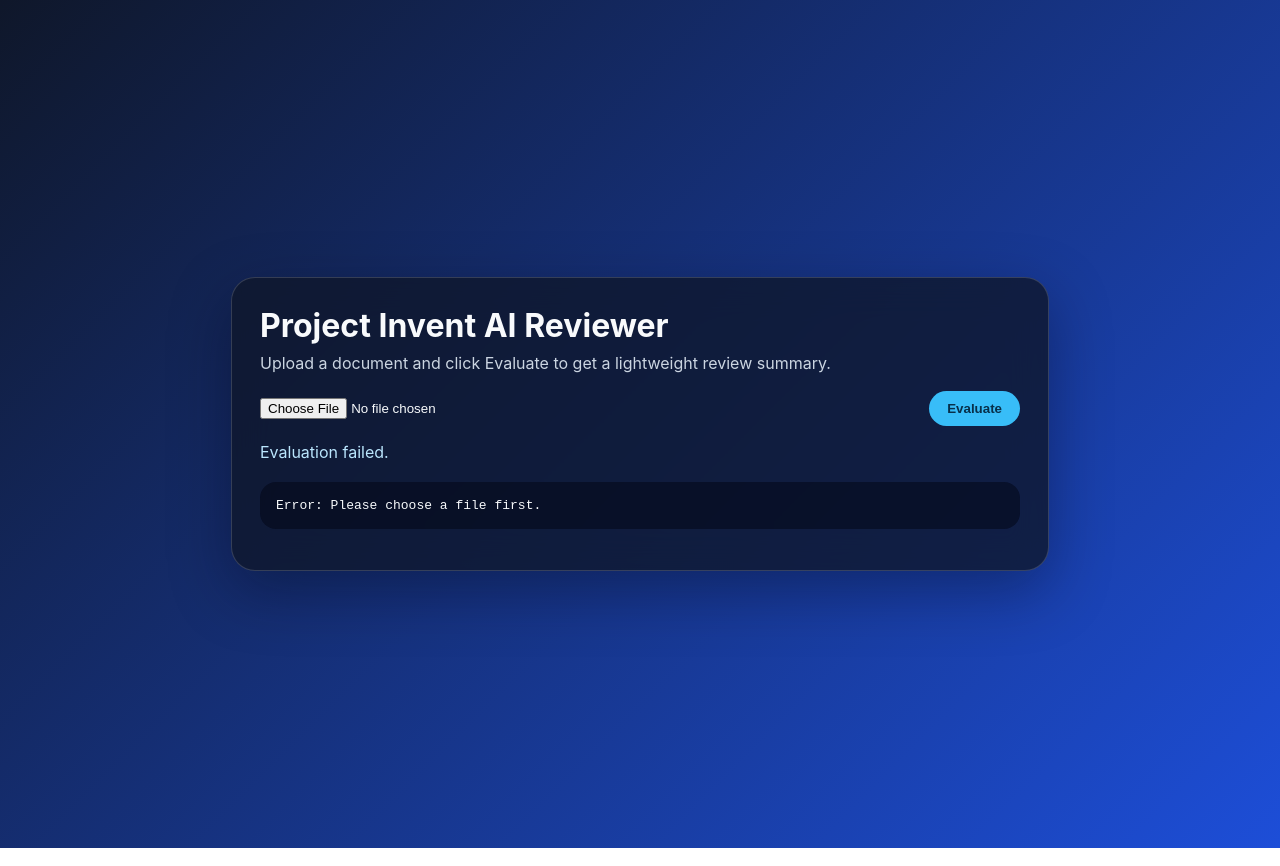
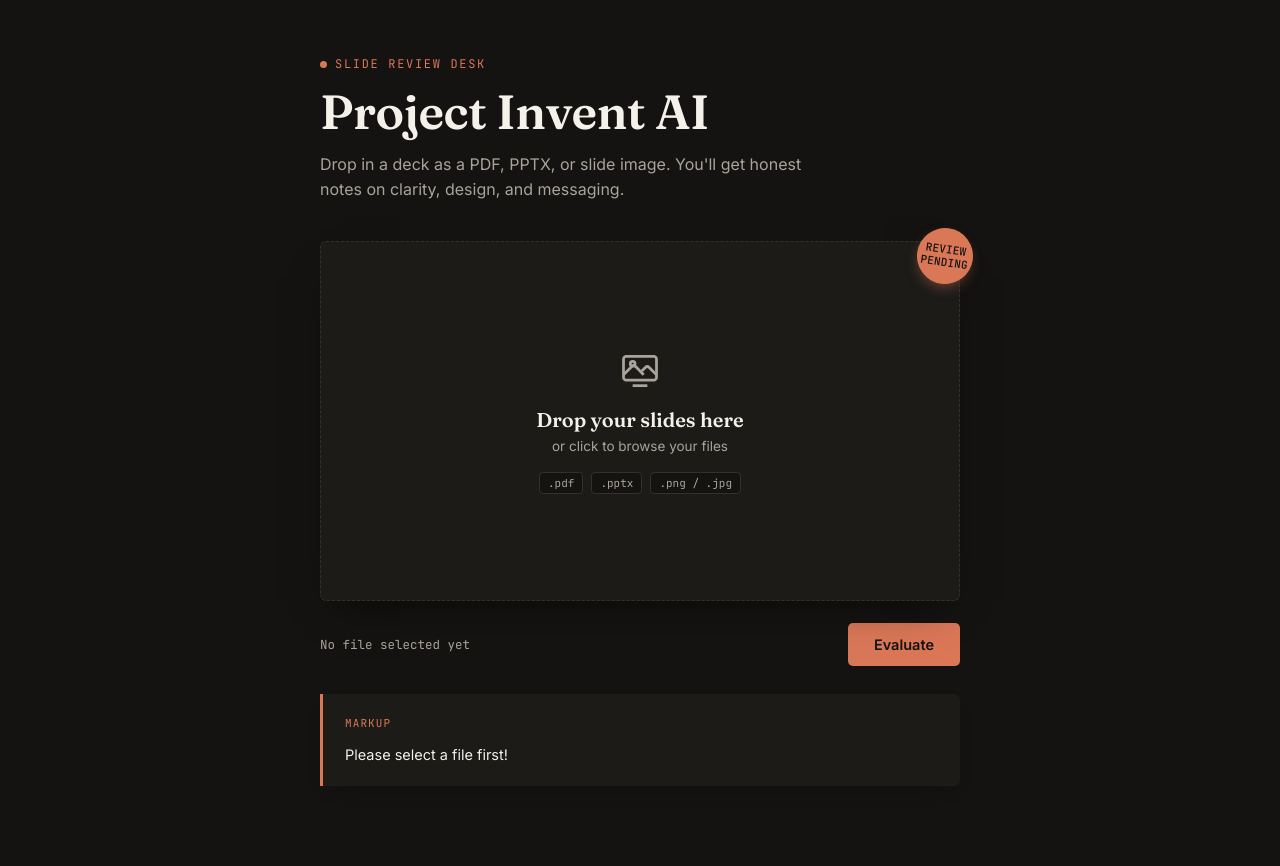
Before and after one commit to codeday-labs/project-invent-ai-reviewer, a website: page index.html in a window 1280 px wide. Both pictures are taken after a click on the button "Evaluate". Drawn offline with Linux system fonts and the light colour scheme.

Commit message:
Add files via upload

```diff
--- a/index.html
+++ b/index.html
@@ -1,146 +1,365 @@
 <!DOCTYPE html>
 <html lang="en">
 <head>
-    <meta charset="UTF-8" />
-    <meta name="viewport" content="width=device-width, initial-scale=1.0" />
-    <title>Project Invent AI Reviewer</title>
+<meta charset="UTF-8">
+<meta name="viewport" content="width=device-width, initial-scale=1.0">
+<title>Presentation Reviewer</title>
+<link rel="preconnect" href="https://fonts.googleapis.com">
+<link href="https://fonts.googleapis.com/css2?family=Fraunces:opsz,wght@9..144,400;9..144,600;9..144,700&family=Inter:wght@400;500;600&family=JetBrains+Mono:wght@400;500&display=swap" rel="stylesheet">
 <style>
-      :root {
-        color-scheme: light dark;
-        font-family: Inter, system-ui, -apple-system, BlinkMacSystemFont, "Segoe UI", sans-serif;
+  :root{
+    --bg:#141311;
+    --bg-panel:#1C1B18;
+    --line:#33312C;
+    --cream:#F4F0EA;
+    --cream-dim:#A9A499;
+    --clay:#D97757;
   }
-      body {
-        margin: 0;
-        min-height: 100vh;
-        background: linear-gradient(135deg, #0f172a, #1d4ed8);
-        color: #f8fafc;
-        display: grid;
-        place-items: center;
-        padding: 24px;
+
+  *{ box-sizing:border-box; }
+  html,body{ margin:0; padding:0; }
+
+  body{
+    background:var(--bg);
+    color:var(--cream);
+    font-family:'Inter', sans-serif;
+    min-height:100vh;
+    display:flex;
+    flex-direction:column;
+    align-items:center;
+    padding:56px 24px 80px;
   }
-      .card {
-        width: min(760px, 100%);
-        background: rgba(15, 23, 42, 0.78);
-        border: 1px solid rgba(255, 255, 255, 0.16);
-        border-radius: 24px;
-        padding: 28px;
-        box-shadow: 0 20px 60px rgba(2, 6, 23, 0.35);
-        backdrop-filter: blur(18px);
+
+  header{
+    max-width:640px;
+    width:100%;
+    text-align:left;
+    margin-bottom:40px;
   }
-      h1 {
-        margin: 0 0 8px;
-        font-size: 2rem;
+
+  .eyebrow{
+    font-family:'JetBrains Mono', monospace;
+    font-size:12px;
+    letter-spacing:0.14em;
+    text-transform:uppercase;
+    color:var(--clay);
+    display:flex;
+    align-items:center;
+    gap:8px;
+    margin-bottom:14px;
   }
-      p {
-        margin: 0 0 18px;
-        color: #cbd5e1;
+  .eyebrow::before{
+    content:"";
+    width:7px;
+    height:7px;
+    border-radius:50%;
+    background:var(--clay);
+    display:inline-block;
   }
-      .controls {
-        display: flex;
-        flex-wrap: wrap;
-        gap: 12px;
-        align-items: center;
+
+  h1{
+    font-family:'Fraunces', serif;
+    font-optical-sizing:auto;
+    font-weight:600;
+    font-size:clamp(34px, 5vw, 48px);
+    line-height:1.08;
+    margin:0 0 14px;
+    letter-spacing:-0.01em;
+    color:var(--cream);
   }
-      input[type="file"] {
-        flex: 1;
+  h1 em{
+    font-style:italic;
+    font-weight:400;
+    color:var(--clay);
   }
-      button {
-        border: none;
-        border-radius: 999px;
-        padding: 10px 18px;
-        font-weight: 600;
-        cursor: pointer;
-        background: #38bdf8;
-        color: #082f49;
+
+  header p{
+    font-size:16px;
+    line-height:1.55;
+    color:var(--cream-dim);
+    max-width:52ch;
+    margin:0;
   }
-      button:hover {
-        filter: brightness(1.05);
+
+  main{
+    width:100%;
+    max-width:640px;
   }
-      .status {
-        margin-top: 16px;
-        color: #bae6fd;
-        min-height: 24px;
+
+  .slide-frame{
+    position:relative;
+    background:var(--bg-panel);
+    border-radius:6px;
+    box-shadow:0 18px 40px -18px rgba(0,0,0,0.6);
+    aspect-ratio:16/9;
+    display:flex;
+    flex-direction:column;
+    align-items:center;
+    justify-content:center;
+    text-align:center;
+    padding:32px;
+    border:1.5px dashed var(--line);
+    transition:border-color 0.2s ease, transform 0.2s ease, box-shadow 0.2s ease;
+    cursor:pointer;
   }
-      pre {
-        margin-top: 16px;
-        padding: 16px;
-        border-radius: 16px;
-        background: rgba(2, 6, 23, 0.55);
-        overflow-x: auto;
-        white-space: pre-wrap;
-        word-break: break-word;
+  .slide-frame:hover, .slide-frame.drag-active{
+    border-color:var(--clay);
+    transform:translateY(-2px);
+    box-shadow:0 22px 44px -16px rgba(0,0,0,0.7);
   }
-      .meta {
-        color: #94a3b8;
-        font-size: 0.95rem;
-        margin-top: 8px;
+
+  .slide-frame .corner-stamp{
+    position:absolute;
+    top:-14px;
+    right:-14px;
+    width:56px;
+    height:56px;
+    border-radius:50%;
+    background:var(--clay);
+    color:var(--bg);
+    display:flex;
+    align-items:center;
+    justify-content:center;
+    font-family:'JetBrains Mono', monospace;
+    font-size:11px;
+    font-weight:500;
+    letter-spacing:0.02em;
+    transform:rotate(8deg);
+    box-shadow:0 6px 14px -4px rgba(217,119,87,0.5);
+    line-height:1.2;
+    text-align:center;
+  }
+
+  .slide-frame .icon{
+    width:44px;
+    height:44px;
+    margin-bottom:14px;
+    color:var(--cream-dim);
+  }
+
+  .slide-frame .primary-copy{
+    font-family:'Fraunces', serif;
+    font-size:20px;
+    font-weight:600;
+    margin:0 0 6px;
+    color:var(--cream);
+  }
+  .slide-frame .secondary-copy{
+    font-size:13.5px;
+    color:var(--cream-dim);
+    margin:0;
+  }
+  .slide-frame .secondary-copy .filename{
+    color:var(--clay);
+    font-family:'JetBrains Mono', monospace;
+    font-weight:500;
+  }
+
+  input[type="file"]{ display:none; }
+
+  .filetypes{
+    display:flex;
+    gap:8px;
+    margin-top:18px;
+  }
+  .filetypes span{
+    font-family:'JetBrains Mono', monospace;
+    font-size:11px;
+    color:var(--cream-dim);
+    border:1px solid var(--line);
+    border-radius:4px;
+    padding:3px 8px;
+    background:var(--bg);
+  }
+
+  .controls{
+    display:flex;
+    align-items:center;
+    justify-content:space-between;
+    gap:16px;
+    margin-top:22px;
+  }
+
+  .file-status{
+    font-family:'JetBrains Mono', monospace;
+    font-size:12.5px;
+    color:var(--cream-dim);
+    flex:1;
+    min-width:0;
+    overflow:hidden;
+    text-overflow:ellipsis;
+    white-space:nowrap;
+  }
+
+  button#uploadBtn{
+    font-family:'Inter', sans-serif;
+    font-weight:600;
+    font-size:14.5px;
+    color:var(--bg);
+    background:var(--clay);
+    border:none;
+    border-radius:5px;
+    padding:13px 26px;
+    cursor:pointer;
+    transition:background 0.15s ease, transform 0.1s ease;
+    white-space:nowrap;
+    flex-shrink:0;
+  }
+  button#uploadBtn:hover{ background:#E38B6C; }
+  button#uploadBtn:active{ transform:scale(0.97); }
+  button#uploadBtn:focus-visible{
+    outline:2px solid var(--clay);
+    outline-offset:2px;
+  }
+
+  #loading{
+    margin-top:18px;
+    font-family:'Inter', sans-serif;
+    font-size:14.5px;
+    line-height:1.5;
+    color:var(--cream-dim);
+    display:none;
+    align-items:center;
+    gap:10px;
+  }
+  #loading.active{
+    display:inline-flex;
+  }
+  #loading .dot{
+    width:8px;
+    height:8px;
+    border-radius:50%;
+    background:var(--clay);
+    animation:blink 1.2s infinite ease-in-out;
+  }
+  #loading .dot:nth-child(2){ animation-delay:0.2s; }
+  #loading .dot:nth-child(3){ animation-delay:0.4s; }
+
+  @keyframes blink{
+    0%,80%,100%{ opacity:0.2; transform:scale(1); }
+    40%{ opacity:1; transform:scale(1.3); }
+  }
+
+  #result{
+    margin-top:28px;
+    min-height:0;
+    font-family:'Inter', sans-serif;
+    font-size:14.5px;
+    line-height:1.65;
+    color:var(--cream);
+    white-space:pre-wrap;
+  }
+  #result:not(:empty){
+    background:var(--bg-panel);
+    border-left:3px solid var(--clay);
+    border-radius:0 6px 6px 0;
+    padding:20px 22px;
+    box-shadow:0 8px 24px -16px rgba(0,0,0,0.6);
+    animation:markup-in 0.35s ease both;
+  }
+  #result:not(:empty)::before{
+    content:"Markup";
+    display:block;
+    font-family:'JetBrains Mono', monospace;
+    font-size:11px;
+    letter-spacing:0.1em;
+    text-transform:uppercase;
+    color:var(--clay);
+    margin-bottom:10px;
+  }
+
+  @keyframes markup-in{
+    from{ opacity:0; transform:translateY(6px); }
+    to{ opacity:1; transform:translateY(0); }
+  }
+
+  @media (prefers-reduced-motion: reduce){
+    *{ animation-duration:0.001ms !important; transition-duration:0.001ms !important; }
+  }
+
+  @media (max-width:480px){
+    .controls{ flex-direction:column; align-items:stretch; }
+    button#uploadBtn{ width:100%; }
   }
 </style>
 </head>
 <body>
-    <main class="card">
-      <h1>Project Invent AI Reviewer</h1>
-      <p>Upload a document and click Evaluate to get a lightweight review summary.</p>
+
+  <header>
+    <div class="eyebrow">Slide Review Desk</div>
+    <h1>Project Invent AI
+    </h1>
+    <p>Drop in a deck as a PDF, PPTX, or slide image. You'll get honest notes on clarity, design, and messaging.</p>
+  </header>
+
+  <main>
+    <label class="slide-frame" id="dropZone" for="fileInput">
+      <div class="corner-stamp">REVIEW<br>PENDING</div>
+      <svg class="icon" viewBox="0 0 24 24" fill="none" stroke="currentColor" stroke-width="1.5">
+        <rect x="3" y="4" width="18" height="13" rx="1.5"/>
+        <path d="M3 14l4.5-4.5a1.5 1.5 0 0 1 2.1 0L14 14"/>
+        <path d="M13 12l1.9-1.9a1.5 1.5 0 0 1 2.1 0L21 14"/>
+        <circle cx="8" cy="8" r="1.3"/>
+        <path d="M8 20h8"/>
+      </svg>
+      <p class="primary-copy" id="primaryCopy">Drop your slides here</p>
+      <p class="secondary-copy" id="secondaryCopy">or click to browse your files</p>
+      <div class="filetypes">
+        <span>.pdf</span>
+        <span>.pptx</span>
+        <span>.png / .jpg</span>
+      </div>
+    </label>
+    <input type="file" id="fileInput" accept=".pdf,.pptx,.png,.jpg,.jpeg">
+
     <div class="controls">
-        <input id="fileInput" type="file" />
-        <button id="evaluateButton" type="button">Evaluate</button>
+      <span class="file-status" id="fileStatus">No file selected yet</span>
+      <button id="uploadBtn">Evaluate</button>
     </div>
-      <div class="status" id="status">Choose a file to begin.</div>
-      <div class="meta" id="meta"></div>
-      <pre id="result">No evaluation yet.</pre>
+
+    <div id="loading"><span>Claude is thinking</span><span class="dot"></span><span class="dot"></span><span class="dot"></span></div>
+    <div id="result"></div>
   </main>
 
   <script>
-      const fileInput = document.getElementById("fileInput");
-      const evaluateButton = document.getElementById("evaluateButton");
-      const statusEl = document.getElementById("status");
-      const metaEl = document.getElementById("meta");
-      const resultEl = document.getElementById("result");
+    const fileInput = document.getElementById('fileInput');
+    const dropZone = document.getElementById('dropZone');
+    const fileStatus = document.getElementById('fileStatus');
+    const secondaryCopy = document.getElementById('secondaryCopy');
 
-      const endpoint = (window.location.hostname === "localhost" || window.location.hostname === "127.0.0.1")
-        ? "/api/review"
-        : "https://codeday-labs.github.io/project-invent-ai-reviewer/api/review.json";
-
-      async function readFile(file) {
-        if (!file) {
-          throw new Error("Please choose a file first.");
+    function reflectFile(file){
+      if(file){
+        fileStatus.textContent = file.name;
+        secondaryCopy.innerHTML = 'Selected: <span class="filename">' + file.name + '</span>';
+      } else {
+        fileStatus.textContent = 'No file selected yet';
+        secondaryCopy.textContent = 'or click to browse your files';
       }
-        const text = await file.text();
-        return {
-          fileName: file.name,
-          size: file.size,
-          content: text,
-        };
     }
 
-      evaluateButton.addEventListener("click", async () => {
-        try {
-          statusEl.textContent = "Reading file...";
-          const payload = await readFile(fileInput.files[0]);
-          metaEl.textContent = `File: ${payload.fileName} • ${payload.size} bytes`;
-          statusEl.textContent = "Evaluating...";
+    fileInput.addEventListener('change', () => reflectFile(fileInput.files[0]));
 
-          const url = new URL(endpoint);
-          url.searchParams.set("fileName", payload.fileName);
-          url.searchParams.set("size", String(payload.size));
-
-          const response = await fetch(url, {
-            method: "GET",
-            headers: { Accept: "application/json" },
-          });
-
-          if (!response.ok) {
-            throw new Error(`Request failed with ${response.status}`);
-          }
-
-          const data = await response.json();
-          resultEl.textContent = JSON.stringify(data, null, 2);
-          statusEl.textContent = data.mock ? "Received a mock review response." : "Evaluation complete.";
-        } catch (error) {
-          resultEl.textContent = `Error: ${error.message}`;
-          statusEl.textContent = "Evaluation failed.";
+    ['dragenter','dragover'].forEach(evt =>
+      dropZone.addEventListener(evt, (e) => {
+        e.preventDefault();
+        dropZone.classList.add('drag-active');
+      })
+    );
+    ['dragleave','drop'].forEach(evt =>
+      dropZone.addEventListener(evt, (e) => {
+        e.preventDefault();
+        dropZone.classList.remove('drag-active');
+      })
+    );
+    dropZone.addEventListener('drop', (e) => {
+      const file = e.dataTransfer.files[0];
+      if(file){
+        fileInput.files = e.dataTransfer.files;
+        reflectFile(file);
       }
     });
   </script>
+
+  <script src="script.js"></script>
 </body>
 </html>
--- /dev/null
+++ b/script.js
@@ -0,0 +1,45 @@
+document.addEventListener('DOMContentLoaded', () => {
+    const uploadBtn = document.getElementById('uploadBtn');
+    const fileInput = document.getElementById('fileInput');
+    const resultDiv = document.getElementById('result');
+    const loadingDiv = document.getElementById('loading');
+
+    function setLoading(isLoading) {
+        uploadBtn.disabled = isLoading;
+        uploadBtn.textContent = isLoading ? 'Thinking...' : 'Evaluate';
+        loadingDiv.classList.toggle('active', isLoading);
+    }
+
+    uploadBtn.addEventListener('click', async () => {
+        const file = fileInput.files[0];
+
+        if (!file) {
+            resultDiv.innerText = "Please select a file first!";
+            return;
+        }
+
+        resultDiv.innerText = '';
+        setLoading(true);
+
+        const formData = new FormData();
+        formData.append('file', file);
+
+        try {
+            const res = await fetch('/evaluate', {
+                method: 'POST',
+                body: formData
+            });
+            const data = await res.json();
+
+            if (data.error) {
+                resultDiv.innerText = "Error: " + data.error;
+            } else {
+                resultDiv.innerText = data.feedback;
+            }
+        } catch (err) {
+            resultDiv.innerText = "Request failed: " + err.message;
+        } finally {
+            setLoading(false);
+        }
+    });
+});
```
Also changed, not shown: package.json (+11 -3 lines), 3 other files. Lines whose indentation alone changed are shown as unchanged.
